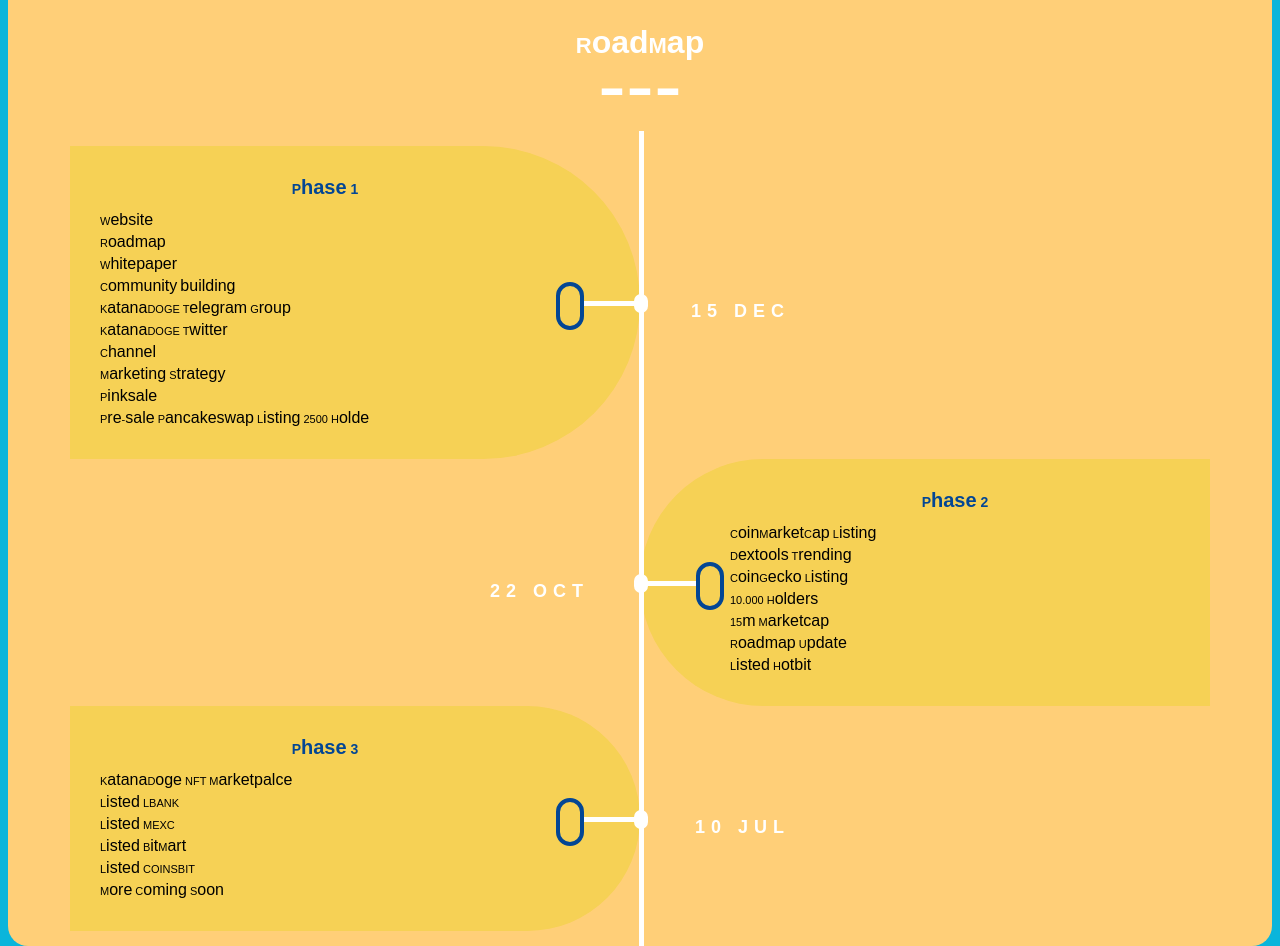
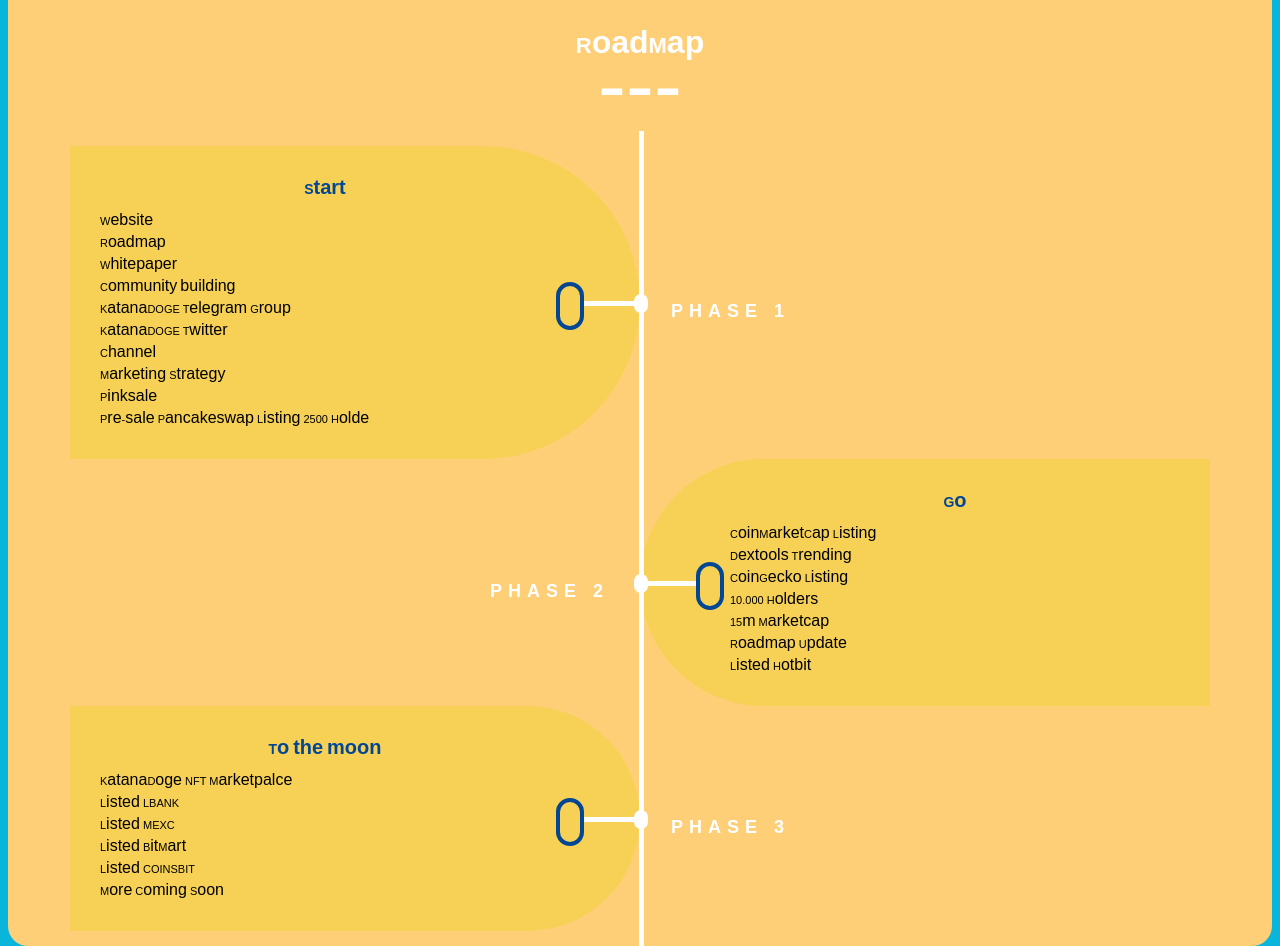
Before and after one commit to TokenRevolution/Angelo, a plain HTML site: page index.html in a window 1280 px wide. Shown: the part 3345-4291 px from the top of the page. Drawn offline with Linux system fonts and the light colour scheme.

Commit message:
Update index.html

```diff
--- a/index.html
+++ b/index.html
@@ -1102,10 +1102,10 @@
 	<p class="line-out">---</p>
 	<div class="timeline fade-in">
   <div class="container left fade-in">
-    <div class="date fade-in">15 Dec</div>
+    <div class="date fade-in">Phase 1</div>
     <i class="icon fa fa-home fade-in"></i>
     <div class="content fade-in">
-      <h2>Phase 1</h2>
+      <h2>Start</h2>
       <p>
 Website
 <br>
@@ -1137,10 +1137,10 @@
     </div>
   </div>
   <div class="container right fade-in">
-    <div class="date fade-in">22 Oct</div>
+    <div class="date fade-in">Phase 2</div>
     <i class="icon fa fa-gift fade-in"></i>
     <div class="content fade-in">
-      <h2>Phase 2</h2>
+      <h2>Go</h2>
       <p>
 CoinMarketCap Listing
 <br>
@@ -1160,10 +1160,10 @@
     </div>
   </div>
   <div class="container left fade-in">
-    <div class="date fade-in">10 Jul</div>
+    <div class="date fade-in">Phase 3</div>
     <i class="icon fa fa-user fade-in"></i>
     <div class="content fade-in">
-      <h2>Phase 3</h2>
+      <h2>To the moon</h2>
       <p>
 KatanaDoge NFT Marketpalce
  <br>
```
